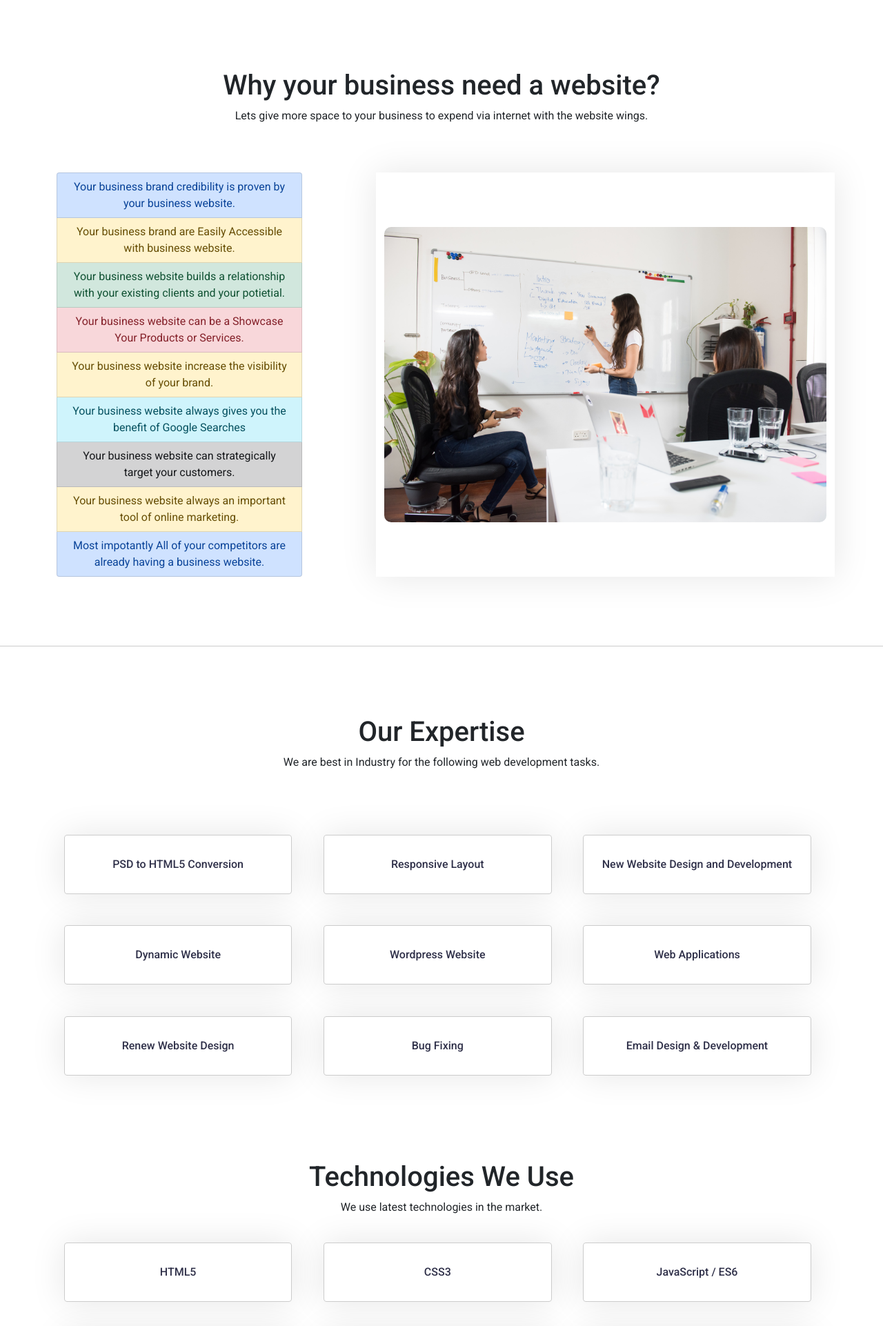
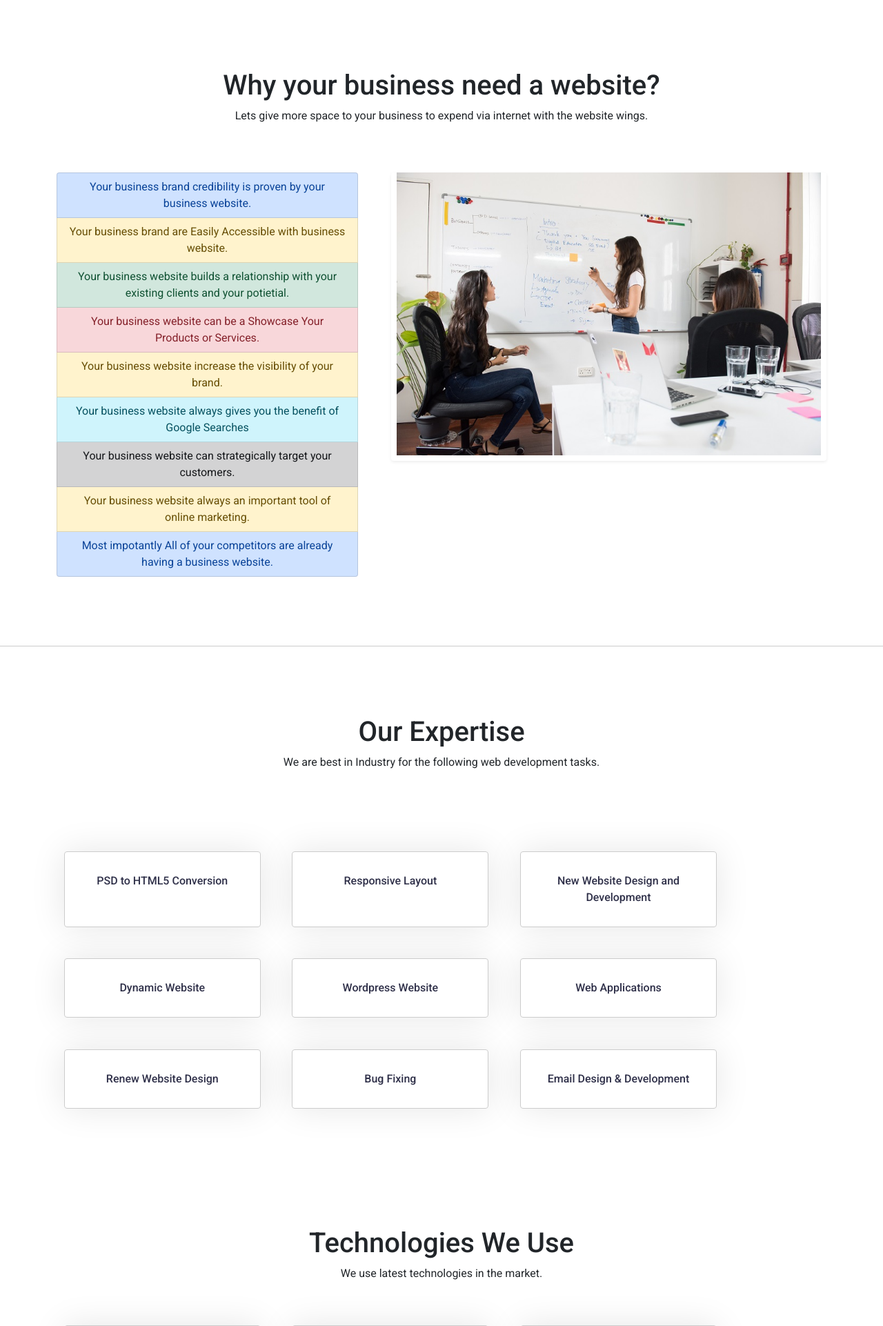
Before and after one commit to webindianlion/public_html, a CodeIgniter app: page /SAD_UAT/index.php/admin/postcontroller/edit in a window 1280 px wide. Shown: the part 640-2562 px from the top of the page at 69% size. Run offline with CodeIgniter, Linux system fonts and the light colour scheme.

Commit message:
Why your business need a website
Why your business need a website

```diff
--- a/css/style.css
+++ b/css/style.css
@@ -233,8 +233,8 @@
   width: initial;
 }
 .design .cardd, .development .cardd, .writing .cardd, .marketing .cardd {
-  max-width: 29%;
-  min-width: 300px;
+  /* max-width: 29%; */
+  /* min-width: 300px; */
   font-size: 16px;
   font-weight: 500;
   color: #2f3049;
@@ -325,7 +325,7 @@
   text-align: center;
 }
 .container .cardd {
-  max-width: 29%;
+  /* max-width: 29%; */
   font-size: 16px;
   font-weight: 500;
   color: #2f3049;
--- a/css/style_responsive.css
+++ b/css/style_responsive.css
@@ -50,10 +50,10 @@
     font-size: 40px;
   }
   .about .whyWebsite .cardd {
-    max-width: 96%;
+    /* max-width: 96%; */
   }
   .home .whyWebsite .cardd {
-    min-width: 96%;
+    /* min-width: 96%; */
   }
   .footerr ul {
     padding: 0 10px;
--- a/index.php
+++ b/index.php
@@ -1,6 +1,7 @@
 <!DOCTYPE html>
 <html lang="en">
 <?php include './common/head.php' ?>
+
 <body class="home">
 
     <?php include './common/topmenu.php' ?>
@@ -22,25 +23,23 @@
 
     <section class="container whyWebsite ">
         <h3 class="ttl">Why your business need a website?</h3>
-        <p  class="subTtl">Lets give more space to your business to expend via internet with the website wings.</p>
-        <div class="row d-flex justify-content-between">
-            <div class="col-md-4 textPart">
-
+        <p class="subTtl">Lets give more space to your business to expend via internet with the website wings.</p>
+        <div class="row g-5 d-flex justify-content-between">
+            <div class="col-lg-5 textPart">
                 <div class="list-group">
                     <a href="#" class="list-group-item list-group-item-action list-group-item-primary">Your business brand credibility is proven by your business website.</a>
                     <a href="#" class="list-group-item list-group-item-action list-group-item-warning"> Your business brand are Easily Accessible with business website. </a>
                     <a href="#" class="list-group-item list-group-item-action list-group-item-success"> Your business website builds a relationship with your existing clients and your potietial. </a>
                     <a href="#" class="list-group-item list-group-item-action list-group-item-danger"> Your business website can be a Showcase Your Products or Services. </a>
-                    <a href="#" class="list-group-item list-group-item-action list-group-item-warning"> Your business website increase the visibility of your brand.  </a>
+                    <a href="#" class="list-group-item list-group-item-action list-group-item-warning"> Your business website increase the visibility of your brand. </a>
                     <a href="#" class="list-group-item list-group-item-action list-group-item-info"> Your business website always gives you the benefit of Google Searches </a>
                     <a href="#" class="list-group-item list-group-item-action list-group-item-dark"> Your business website can strategically target your customers. </a>
                     <a href="#" class="list-group-item list-group-item-action list-group-item-warning"> Your business website always an important tool of online marketing. </a>
                     <a href="#" class="list-group-item list-group-item-action list-group-item-primary"> Most impotantly All of your competitors are already having a business website. </a>
                 </div>
-
             </div>
-            <div class="col-md-7 imgPart d-flex align-items-center">
-                <img src="./images/why-your-business-need-website.jpg" alt="">
+            <div class="col-lg-7">
+                <img src="./images/why-your-business-need-website.jpg" class="w-100 shadow-sm p-2 rounded pt-0">
             </div>
         </div>
     </section>
@@ -49,42 +48,84 @@
 
     <section class="container expertise">
         <h3 class="ttl"> Our Expertise</h3>
-        <p  class="subTtl"> We are best in Industry for the following web development tasks. </p>
-        <div class="row">
-            <div class=" cardd"  data-aos="fade-up"> <p> PSD to HTML5 Conversion </p>  </div>
-            <div class=" cardd"  data-aos="fade-up"> <p> Responsive Layout </p>  </div>
-            <div class=" cardd"  data-aos="fade-up"> <p> New Website Design and Development </p>  </div>
-            <div class=" cardd"  data-aos="fade-up"> <p> Dynamic Website </p>  </div>
-            <div class=" cardd"  data-aos="fade-up"> <p> Wordpress Website </p>  </div>
-            <div class=" cardd"  data-aos="fade-up"> <p> Web Applications </p>  </div>
-            <div class=" cardd"  data-aos="fade-up"> <p> Renew Website Design </p>  </div>
-            <div class=" cardd"  data-aos="fade-up"> <p> Bug Fixing </p>  </div>
-            <div class=" cardd"  data-aos="fade-up"> <p> Email Design & Development </p>  </div>
+        <p class="subTtl"> We are best in Industry for the following web development tasks. </p>
+        <div class="row row-cols-1 row-cols-sm-2 row-cols-md-3 row-cols-lg-4 g-4 py-5">
+            <div class="cardd col" data-aos="fade-up">
+                <p> PSD to HTML5 Conversion </p>
+            </div>
+            <div class="cardd col" data-aos="fade-up">
+                <p> Responsive Layout </p>
+            </div>
+            <div class="cardd col" data-aos="fade-up">
+                <p> New Website Design and Development </p>
+            </div>
+            <div class="cardd col" data-aos="fade-up">
+                <p> Dynamic Website </p>
+            </div>
+            <div class="cardd col" data-aos="fade-up">
+                <p> Wordpress Website </p>
+            </div>
+            <div class="cardd col" data-aos="fade-up">
+                <p> Web Applications </p>
+            </div>
+            <div class="cardd col" data-aos="fade-up">
+                <p> Renew Website Design </p>
+            </div>
+            <div class="cardd col" data-aos="fade-up">
+                <p> Bug Fixing </p>
+            </div>
+            <div class="cardd col" data-aos="fade-up">
+                <p> Email Design & Development </p>
+            </div>
         </div>
     </section>
 
     <section class="container">
         <h3 class="ttl"> Technologies We Use</h3>
-        <p  class="subTtl"> We use latest technologies in the market. </p>
-        <div class="row">
-            <div class=" cardd"  data-aos="fade-up"> <p> HTML5 </p>  </div>
-            <div class=" cardd"  data-aos="fade-up"> <p> CSS3 </p>  </div>
-            <div class=" cardd"  data-aos="fade-up"> <p> JavaScript / ES6 </p>  </div>
-            <div class=" cardd"  data-aos="fade-up"> <p> jQuery </p>  </div>
-            <div class=" cardd"  data-aos="fade-up"> <p> Angular </p> </div>
-            <div class=" cardd"  data-aos="fade-up"> <p> React </p> </div>
-            <div class=" cardd"  data-aos="fade-up"> <p> PHP </p> </div>
-            <div class=" cardd"  data-aos="fade-up"> <p> Laravel </p> </div>
-            <div class=" cardd"  data-aos="fade-up"> <p> Node </p> </div>
-            <div class=" cardd"  data-aos="fade-up"> <p> VUE </p> </div>
-            <div class=" cardd"  data-aos="fade-up"> <p> Mongo DB </p> </div>
-            <div class=" cardd"  data-aos="fade-up"> <p> MySQL DB </p> </div>
+        <p class="subTtl"> We use latest technologies in the market. </p>
+        <div class="row row-cols-1 row-cols-sm-2 row-cols-md-3 row-cols-lg-4 g-4 py-5">
+            <div class="cardd col" data-aos="fade-up">
+                <p> HTML5 </p>
+            </div>
+            <div class="cardd col" data-aos="fade-up">
+                <p> CSS3 </p>
+            </div>
+            <div class="cardd col" data-aos="fade-up">
+                <p> JavaScript / ES6 </p>
+            </div>
+            <div class="cardd col" data-aos="fade-up">
+                <p> jQuery </p>
+            </div>
+            <div class="cardd col" data-aos="fade-up">
+                <p> Angular </p>
+            </div>
+            <div class="cardd col" data-aos="fade-up">
+                <p> React </p>
+            </div>
+            <div class="cardd col" data-aos="fade-up">
+                <p> PHP </p>
+            </div>
+            <div class="cardd col" data-aos="fade-up">
+                <p> Laravel </p>
+            </div>
+            <div class="cardd col" data-aos="fade-up">
+                <p> Node </p>
+            </div>
+            <div class="cardd col" data-aos="fade-up">
+                <p> VUE </p>
+            </div>
+            <div class="cardd col" data-aos="fade-up">
+                <p> Mongo DB </p>
+            </div>
+            <div class="cardd col" data-aos="fade-up">
+                <p> MySQL DB </p>
+            </div>
         </div>
     </section>
 
     <section class="container">
         <h3 class="ttl"> Who we are? </h3>
-        <p  class="subTtl"> Sub-Title </p>
+        <p class="subTtl"> Sub-Title </p>
         <div class="row">
             <article> Inforises Technologies is a Software and web development company established in 2013 serving domestic and offshore clients in various technical aspects. Our vision is to become a world leader in Vertical IT solutions and services. To achieve our vision, our team strives to deliver innovative, reliable and cost effective solutions and services. Our main vision is to deliver innovative and cost effective products to the clients. We have the ability to discover, design, develop and deliver both inative and Cross-platform mobile applications for all the platforms in trend. Inforises Technologies deals with all kinds of website and software development services in India. An ideal workflow process is being followed in our company and all the employees and managers have their own authority, accountability and responsibility. We encourage our workers for fair and innovative work. Also, we keep changing the methods and techniques of our working. Usually, the company's progress is inspected by the senior managers. Inforises Technologies are here to serve the best software and web development services to our clients.
             </article>
@@ -93,25 +134,26 @@
 
     <section class="container">
         <h3 class="ttl"> Why Choose Us </h3>
-        <p  class="subTtl"> Sub-Title </p>
+        <p class="subTtl"> Sub-Title </p>
         <div class="row">
             <article> Inforises is a software and website development company which provides quality services to its customers. Inforises has newly adopted a customer focused approach and an easy way to communicate with them. We deliver strong and recently updated content to our clients. Here, we design and develop the applications as per the need of our customers. A team of highly skilled workers is available 24 hours for any kind of repairing and maintenance of software. We deliver quality services at considerable prices. </article>
-
-            <div class=" cardd"  data-aos="fade-up">
+            <div class="row row-cols-1 row-cols-sm-2 row-cols-md-3 row-cols-lg-4 g-4 py-5">
+                <div class="cardd col" data-aos="fade-up">
                     <h4> Reliable </h4>
                     <p> You can trust inforises in terms of quality and cost of services. Our company is the most reliable source of information. We work efficiently and in an integrated environment. We completely perform under the conditions given by our clients. </p>
                 </div>
-            <div class=" cardd"  data-aos="fade-up">
+                <div class="cardd col" data-aos="fade-up">
                     <h4> Support & Service </h4>
                     <p> Our company is available 24 hours for our customers. We provide complete support to our staff and employees as well as our customers. All types of software testing, repairing and maintenance is provided by us. </p>
                 </div>
-            <div class=" cardd"  data-aos="fade-up">
+                <div class="cardd col" data-aos="fade-up">
                     <h4> Experienced </h4>
                     <p> Inforises have 7 years of experience in the field of software and websites development. We successfully managed to deal with thousands of clients in past years. We work and take decisions on the basis of our past experience. </p>
                 </div>
-            <div class=" cardd"  data-aos="fade-up">
+                <div class="cardd col" data-aos="fade-up">
                     <h4> Quality Assurance </h4>
                     <p> Inforises ensures you to provide standard quality of services at a reasonable price. We aim to satisfy the requirements and demands of our customers.Various innovative working methods are adopted by us to fullfill needs. </p>
+                </div>
             </div>
 
         </div>
@@ -119,29 +161,29 @@
 
     <section class="container">
         <h3 class="ttl"> Strategy We use to Buid Website </h3>
-        <p  class="subTtl"> To create a website, we have to follow the various strategies. First of all, we have to choose our goal, i.e. to find the customers. Then we check the scope to achieve our goal. A perfect strategy is chosen and a site is created. </p>
-        <div class="row">
-            <div class=" cardd"  data-aos="fade-up">
+        <p class="subTtl"> To create a website, we have to follow the various strategies. First of all, we have to choose our goal, i.e. to find the customers. Then we check the scope to achieve our goal. A perfect strategy is chosen and a site is created. </p>
+        <div class="row row-cols-1 row-cols-sm-2 row-cols-md-3 row-cols-lg-4 g-4 py-5">
+            <div class="cardd col" data-aos="fade-up">
                 <h4> Requirment </h4>
                 <p> The complete information regarding content of the website is searched and useful data is edited on the webpage. Taste and preference of the customer should be well known to the web developer. </p>
             </div>
-            <div class=" cardd"  data-aos="fade-up">
+            <div class="cardd col" data-aos="fade-up">
                 <h4> Research </h4>
                 <p> The complete information regarding content of the website is searched and useful data is edited on the webpage. Taste and preference of the customer should be well known to the web developer. </p>
             </div>
-            <div class=" cardd"  data-aos="fade-up">
+            <div class="cardd col" data-aos="fade-up">
                 <h4> Design </h4>
                 <p> Designing a website refers to the process of creating web pages. Our company edits different varieties of images, animations, graphics, texts, contents, links, compilers and codes in each website. </p>
             </div>
-            <div class=" cardd"  data-aos="fade-up">
+            <div class="cardd col" data-aos="fade-up">
                 <h4> Development </h4>
                 <p> An attractive subs eye catching website is created by Inforises to draw the attention of clients towards the company. It leads to improved user's experience and makes an increase in mobile traffic. </p>
             </div>
-            <div class=" cardd"  data-aos="fade-up">
+            <div class="cardd col" data-aos="fade-up">
                 <h4> Testing </h4>
                 <p> An attractive subs eye catching website is created by Inforises to draw the attention of clients towards the company. It leads to improved user's experience and makes an increase in mobile traffic. </p>
             </div>
-            <div class=" cardd"  data-aos="fade-up">
+            <div class="cardd col" data-aos="fade-up">
                 <h4> Deployment </h4>
                 <p> An attractive subs eye catching website is created by Inforises to draw the attention of clients towards the company. It leads to improved user's experience and makes an increase in mobile traffic. </p>
             </div>
@@ -150,7 +192,7 @@
 
     <section class="container">
         <h3 class="ttl"> Let's Get Started Today </h3>
-        <p  class="subTtl"> Simply Contact Us To Know More </p>
+        <p class="subTtl"> Simply Contact Us To Know More </p>
         <div class="row">
             <button class="btn btn-primary"> Get Quote </button>
         </div>
@@ -158,81 +200,81 @@
 
     <section class="container">
         <h3 class="ttl"> 6999 INR Only </h3>
-        <p  class="subTtl"> Simply Contact Us To Know More </p>
-        <div class="row">
-            <div class=" cardd"  data-aos="fade-up">
+        <p class="subTtl"> Simply Contact Us To Know More </p>
+        <div class="row row-cols-1 row-cols-sm-2 row-cols-md-3 row-cols-lg-4 g-4 py-5">
+            <div class="cardd col" data-aos="fade-up">
                 <h4> AMP Enabled </h4>
             </div>
-            <div class=" cardd"  data-aos="fade-up">
+            <div class="cardd col" data-aos="fade-up">
                 <h4> 1 Yr Hosting </h4>
             </div>
-            <div class=" cardd"  data-aos="fade-up">
+            <div class="cardd col" data-aos="fade-up">
                 <h4> 1 Yr SSL Security </h4>
             </div>
-            <div class=" cardd"  data-aos="fade-up">
+            <div class="cardd col" data-aos="fade-up">
                 <h4> Payment Gateway (Ecommerce) </h4>
             </div>
-            <div class=" cardd"  data-aos="fade-up">
+            <div class="cardd col" data-aos="fade-up">
                 <h4> Chat Bot </h4>
             </div>
-            <div class=" cardd"  data-aos="fade-up">
+            <div class="cardd col" data-aos="fade-up">
                 <h4> Admin Panel </h4>
             </div>
-            <div class=" cardd"  data-aos="fade-up">
+            <div class="cardd col" data-aos="fade-up">
                 <h4> Dynamic Layout </h4>
             </div>
-            <div class=" cardd"  data-aos="fade-up">
+            <div class="cardd col" data-aos="fade-up">
                 <h4> Desktop/ Mobile Responsive </h4>
             </div>
-            <div class=" cardd"  data-aos="fade-up">
+            <div class="cardd col" data-aos="fade-up">
                 <h4> On Page Seo </h4>
             </div>
-            <div class=" cardd"  data-aos="fade-up">
+            <div class="cardd col" data-aos="fade-up">
                 <h4> Products Catalogue </h4>
             </div>
-            <div class=" cardd"  data-aos="fade-up">
+            <div class="cardd col" data-aos="fade-up">
                 <h4> Contact Form </h4>
             </div>
-            <div class=" cardd"  data-aos="fade-up">
+            <div class="cardd col" data-aos="fade-up">
                 <h4> Checkout Page (Ecommerce) </h4>
             </div>
-            <div class=" cardd"  data-aos="fade-up">
+            <div class="cardd col" data-aos="fade-up">
                 <h4> Content & Graphics </h4>
             </div>
-            <div class=" cardd"  data-aos="fade-up">
+            <div class="cardd col" data-aos="fade-up">
                 <h4> Social Profiles Creations </h4>
             </div>
-            <div class=" cardd"  data-aos="fade-up">
+            <div class="cardd col" data-aos="fade-up">
                 <h4> 5 Official Emails </h4>
             </div>
-            <div class=" cardd"  data-aos="fade-up">
+            <div class="cardd col" data-aos="fade-up">
                 <h4> Logo + Favicon </h4>
             </div>
-            <div class=" cardd"  data-aos="fade-up">
+            <div class="cardd col" data-aos="fade-up">
                 <h4> 24/7 Support </h4>
             </div>
-            <div class=" cardd"  data-aos="fade-up">
+            <div class="cardd col" data-aos="fade-up">
                 <h4> Analytics </h4>
             </div>
-            <div class=" cardd"  data-aos="fade-up">
+            <div class="cardd col" data-aos="fade-up">
                 <h4> Google Business Listing </h4>
             </div>
-            <div class=" cardd"  data-aos="fade-up">
+            <div class="cardd col" data-aos="fade-up">
                 <h4> Anti Hacking Tech </h4>
             </div>
-            <div class=" cardd"  data-aos="fade-up">
+            <div class="cardd col" data-aos="fade-up">
                 <h4> Unlimited Pages </h4>
             </div>
-            <div class=" cardd"  data-aos="fade-up">
+            <div class="cardd col" data-aos="fade-up">
                 <h4> XML Sitemap </h4>
             </div>
-            <div class=" cardd"  data-aos="fade-up">
+            <div class="cardd col" data-aos="fade-up">
                 <h4> Robots.txt </h4>
             </div>
-            <div class=" cardd"  data-aos="fade-up">
+            <div class="cardd col" data-aos="fade-up">
                 <h4> Order Tracking ( Ecommerce) </h4>
             </div>
-            <div class=" cardd"  data-aos="fade-up">
+            <div class="cardd col" data-aos="fade-up">
                 <h4> Much More... </h4>
             </div>
         </div>
@@ -242,4 +284,5 @@
     <?php include './common/footer.php' ?>
 
 </body>
+
 </html>
```
Also changed, not shown: images/why-your-business-need-website.jpg. Lines whose indentation alone changed are shown as unchanged.
